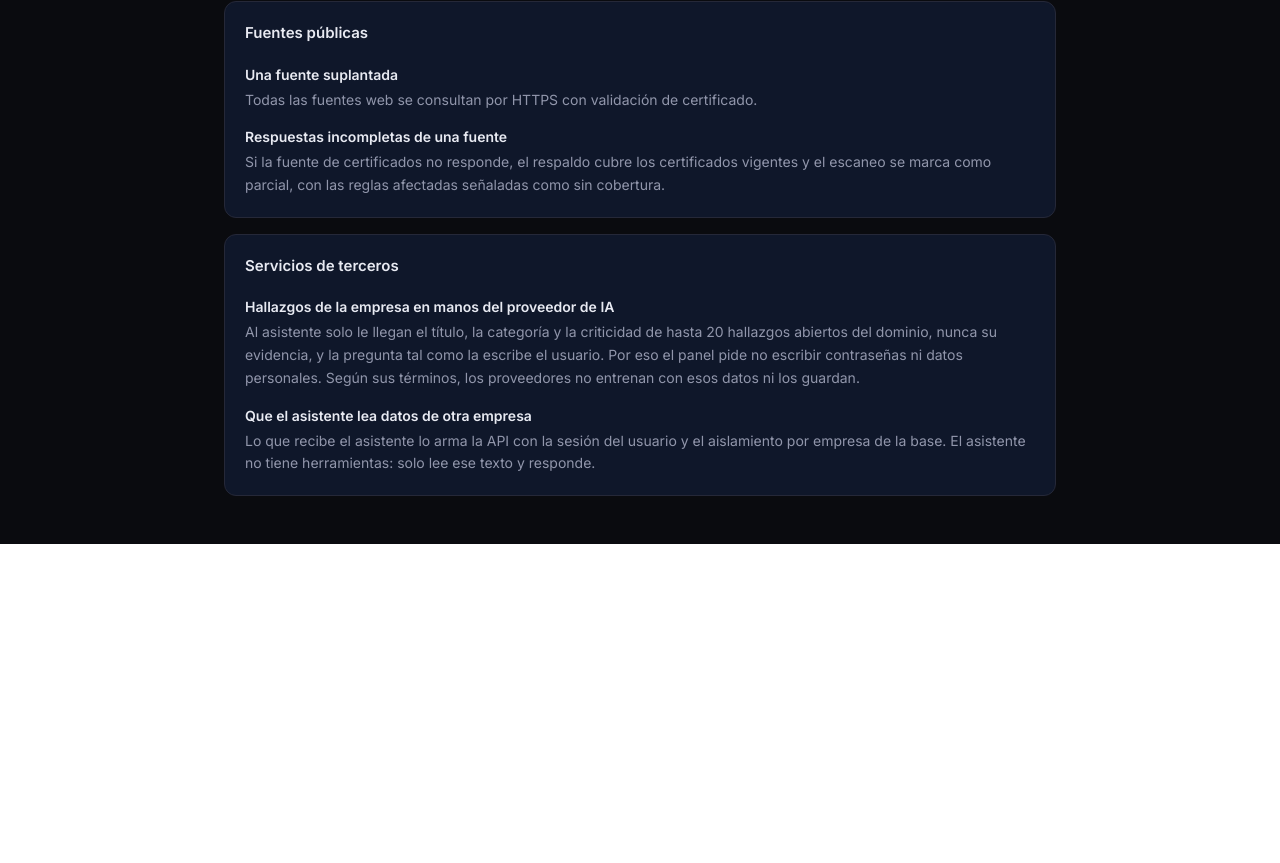
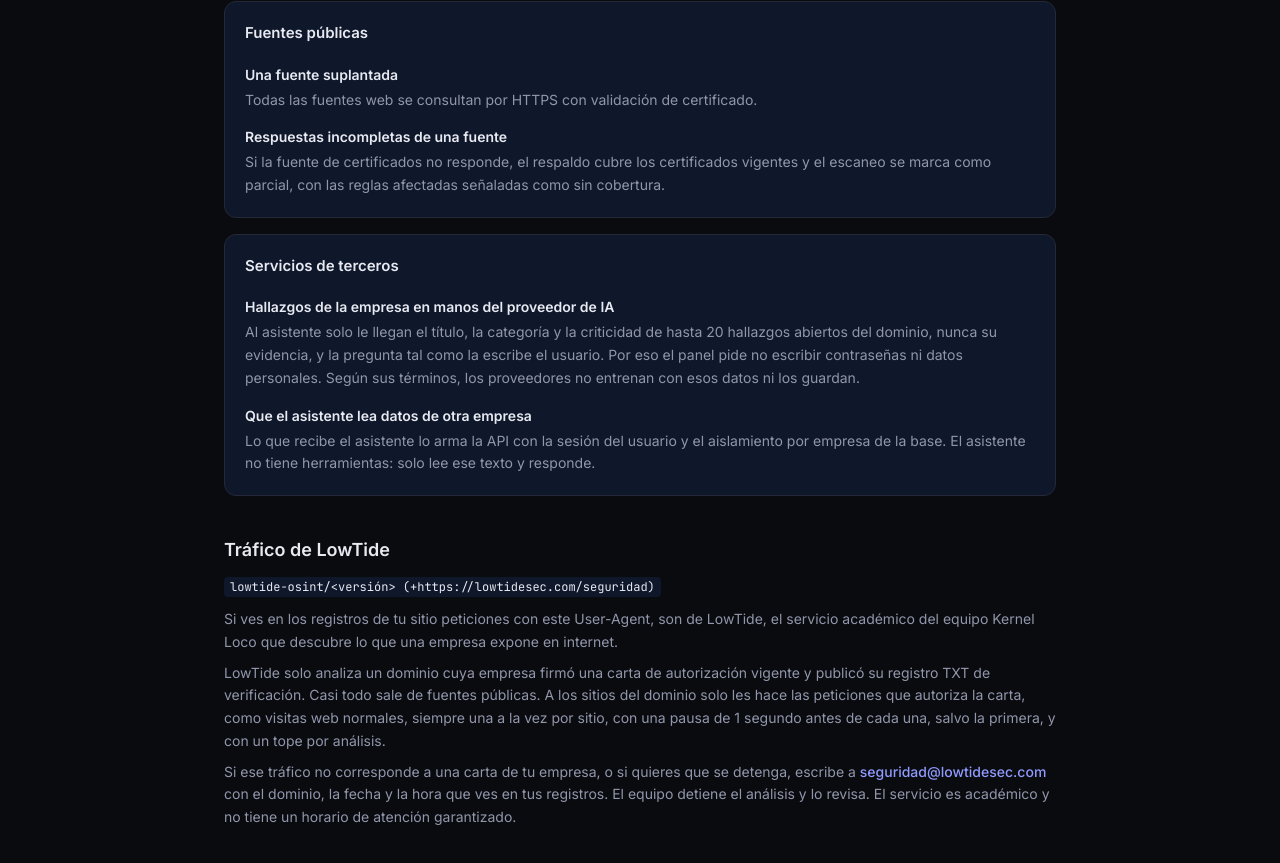
Before and after one commit to Kernel-Loco/FrontKL, a Next.js app: page /seguridad in a window 1280 px wide. Shown: the part 4167-5030 px from the top of the page. Before the commit the page ends 4711 px from the top, so only its background shows below. Built offline with nearby package versions, Linux system fonts and the light colour scheme.

Commit message:
Sección 'Tráfico de LowTide' en /seguridad: qué es el User-Agent de LowTide y a quién escribir (#18, RC-46)

```diff
--- a/src/app/seguridad/page.tsx
+++ b/src/app/seguridad/page.tsx
@@ -1,11 +1,12 @@
 // Página pública: se abre con o sin sesión, porque src/proxy.ts no la intercepta. Todo su texto sale de
-// src/config/seguridad.ts.
+// src/config/seguridad.ts, y el de la sección del tráfico, de src/config/trafico.ts.
 import Image from "next/image";
 import Link from "next/link";
 import { Logo } from "@/components/Logo";
 import { Card } from "@/components/ui/Card";
 import { ASVS } from "@/config/asvs";
 import { SEGURIDAD } from "@/config/seguridad";
+import { TRAFICO } from "@/config/trafico";
 
 export const metadata = { title: "Seguridad" };
 
@@ -103,6 +104,29 @@ export default function SeguridadPage() {
             ))}
           </div>
         </section>
+
+        <section aria-labelledby={TRAFICO.id}>
+          <h2 id={TRAFICO.id} className={H2}>
+            {TRAFICO.titulo}
+          </h2>
+          <p className="mt-3 text-sm">
+            <code className="break-all rounded-sm bg-lt-surface px-1.5 py-0.5 font-mono text-xs text-lt-text">
+              {TRAFICO.agente}
+            </code>
+          </p>
+          <p className="mt-3 text-sm leading-relaxed text-lt-muted">{TRAFICO.queEs}</p>
+          <p className="mt-2 text-sm leading-relaxed text-lt-muted">{TRAFICO.cuando}</p>
+          <p className="mt-2 text-sm leading-relaxed text-lt-muted">
+            {TRAFICO.contactoAntes}
+            <a
+              href={`mailto:${TRAFICO.correo}`}
+              className="font-medium text-lt-indigo-soft underline-offset-2 hover:underline"
+            >
+              {TRAFICO.correo}
+            </a>
+            {TRAFICO.contactoDespues}
+          </p>
+        </section>
       </main>
     </div>
   );
--- /dev/null
+++ b/src/config/trafico.ts
@@ -0,0 +1,17 @@
+// Textos de la sección 'Tráfico de LowTide' de la página Seguridad. El User-Agent de LowTide liga a esta página,
+// que dice qué es LowTide y a quién escribir (BackKL, constante AGENTE de los recolectores y sección 9 de la carta).
+// Si el User-Agent o el ritmo cambian allá, cambian aquí.
+
+export const TRAFICO = {
+  id: "trafico",
+  titulo: "Tráfico de LowTide",
+  agente: "lowtide-osint/<versión> (+https://lowtidesec.com/seguridad)",
+  queEs:
+    "Si ves en los registros de tu sitio peticiones con este User-Agent, son de LowTide, el servicio académico del equipo Kernel Loco que descubre lo que una empresa expone en internet.",
+  cuando:
+    "LowTide solo analiza un dominio cuya empresa firmó una carta de autorización vigente y publicó su registro TXT de verificación. Casi todo sale de fuentes públicas. A los sitios del dominio solo les hace las peticiones que autoriza la carta, como visitas web normales, siempre una a la vez por sitio, con una pausa de 1 segundo antes de cada una, salvo la primera, y con un tope por análisis.",
+  contactoAntes: "Si ese tráfico no corresponde a una carta de tu empresa, o si quieres que se detenga, escribe a ",
+  correo: "seguridad@lowtidesec.com",
+  contactoDespues:
+    " con el dominio, la fecha y la hora que ves en tus registros. El equipo detiene el análisis y lo revisa. El servicio es académico y no tiene un horario de atención garantizado.",
+} as const;
```
Also changed, not shown: 1 other file (tests, documents, lock files or other folders).
